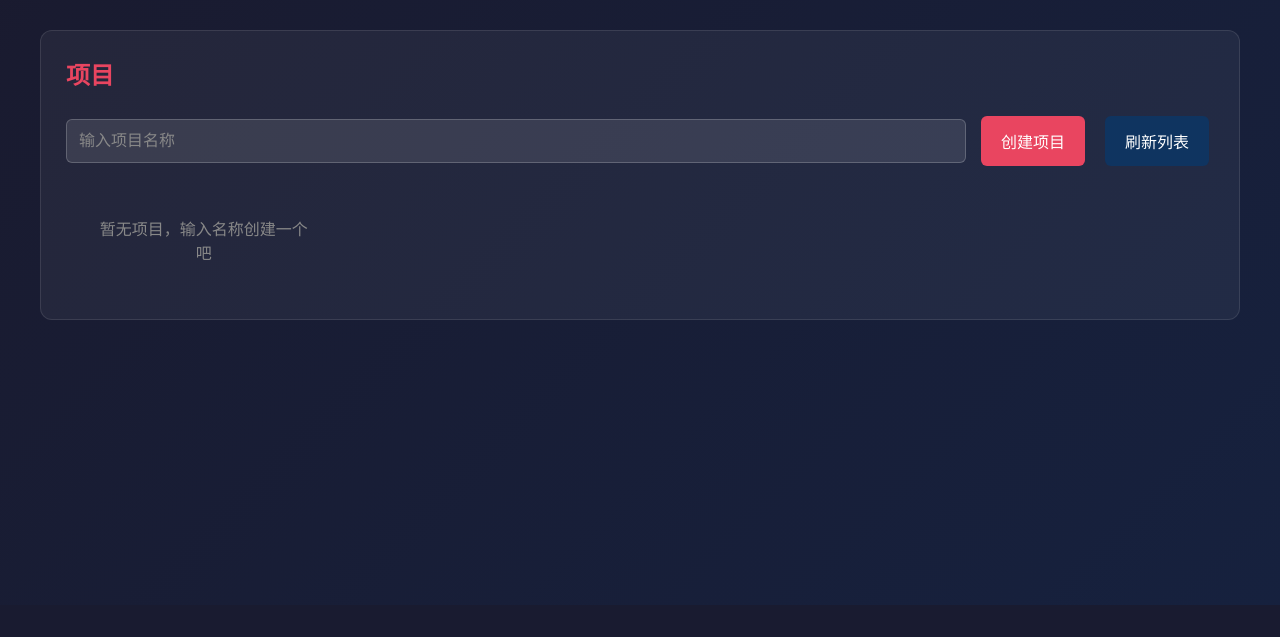
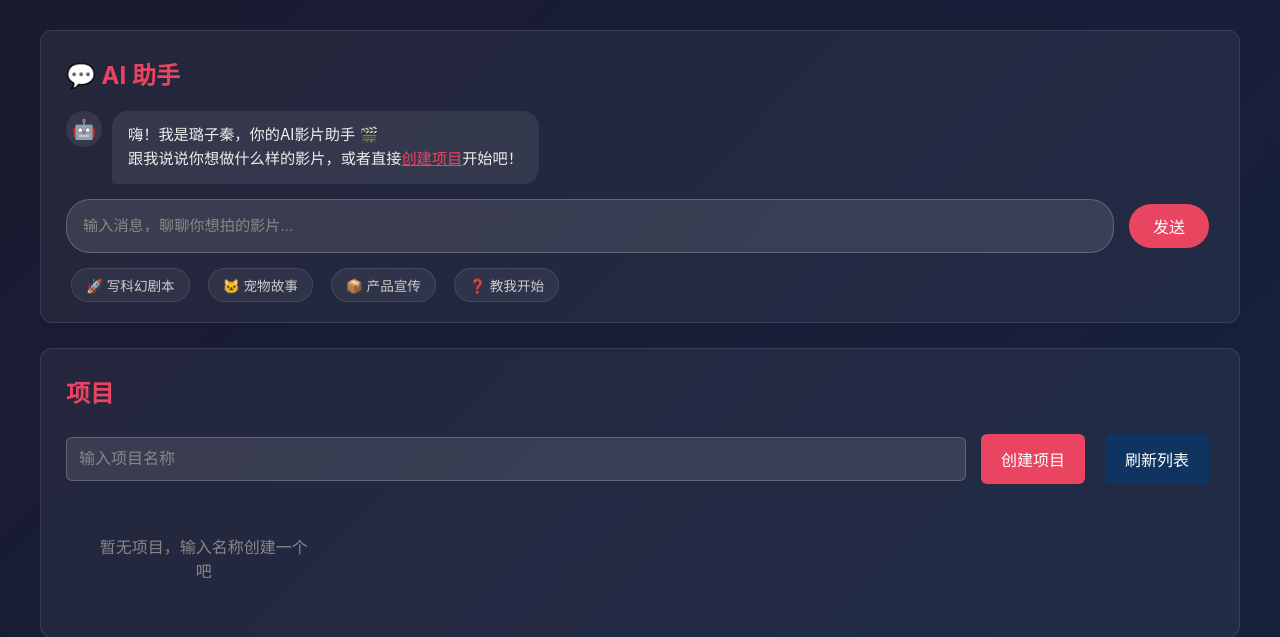
Before and after one commit to lyh1228739741/qxszz, a Flask app: page / in a window 1280 px wide. Shown: the part 195-832 px from the top of the page. Before the commit the page ends 800 px from the top, so only its background shows below. Run offline with Flask 3, Linux system fonts and the light colour scheme; data that the repository does not hold is empty; parts of the project's set-up code (start-up, migrations or seed data) failed here and were passed over.

Commit message:
💬 首页添加AI对话面板 (Kimi/DeepSeek)

```diff
--- a/ai-film-workflow/src/config/api_config.py
+++ b/ai-film-workflow/src/config/api_config.py
@@ -31,6 +31,10 @@ SUNO_BASE_URL = "https://api.suno.ai/v1"  # 请确认实际地址
 NOIZ_API_KEY = "your-noiz-api-key"
 NOIZ_BASE_URL = "https://api.noiz.ai/v1"  # 请确认实际地址
 
+# DeepSeek
+DEEPSEEK_API_KEY = "your-deepseek-api-key"
+DEEPSEEK_BASE_URL = "https://api.deepseek.com/v1"
+
 # 默认模型配置
 DEFAULT_SCRIPT_MODEL = "gpt-4o"  # 或 "kimi-k2.6"
 DEFAULT_IMAGE_MODEL = "gpt-image-2"
--- a/ai-film-workflow/web_ui/app.py
+++ b/ai-film-workflow/web_ui/app.py
@@ -187,6 +187,78 @@ def serve_output(filename):
     if fp.exists(): return send_file(fp)
     return jsonify({"error": "not found"}), 404
 
+# ===== Chat API =====
+
+import requests as req
+
+CHAT_SYSTEM_PROMPT = """你是璐子秦，一个AI影片工作流助手。你可以帮用户从零开始制作AI影片。
+
+你所在的平台提供以下功能：
+1. 📝 剧本生成 - 根据创意生成完整剧本（支持 Kimi、DeepSeek 模型）
+2. 🎬 分镜脚本 - 将剧本拆解为详细分镜脚本（含镜头、光影、时长）
+3. 🎨 资产生成 - 生成角色、场景、道具图像（8种视觉风格可选：3D国潮、水墨、赛璐璐、超写实、像素、Q版、黑白电影、手绘）
+4. 🖼️ 分镜画面 - 结合资产生成完整分镜板
+5. 🎥 成片制作 - 视频生成 + 配音配乐 + 剪辑合成
+
+工作流程：创建项目 → 输入创意 → 生成剧本 → 确认修改 → 生成分镜 → 选择风格生成资产 → 制作成片
+
+回复要求：
+- 保持友好、热情的语气，像朋友聊天一样
+- 每次回复不要太长，200字以内
+- 用emoji让对话生动
+- 主动引导用户进入下一步
+- 如果用户不知道怎么做，主动给出建议
+- 当用户准备好开始时，提醒创建项目"""
+
+@app.route('/api/chat', methods=['POST'])
+def chat():
+    data = request.json or {}
+    messages = data.get('messages', [])
+    provider = data.get('provider', 'kimi')
+
+    if not messages:
+        return jsonify({"success": False, "error": "No messages provided"}), 400
+
+    # 选择 API 配置
+    if provider == 'deepseek':
+        api_key = os.environ.get('DEEPSEEK_API_KEY', '')
+        base_url = 'https://api.deepseek.com/v1'
+        model = 'deepseek-chat'
+    else:
+        api_key = os.environ.get('KIMI_API_KEY', '')
+        base_url = 'https://api.moonshot.cn/v1'
+        model = 'moonshot-v1-8k'
+
+    if not api_key:
+        return jsonify({"success": False, "error": f"{provider.upper()}_API_KEY not configured"}), 500
+
+    # 构建请求
+    payload = {
+        "model": model,
+        "messages": [
+            {"role": "system", "content": CHAT_SYSTEM_PROMPT}
+        ] + messages[-20:],  # 保留最近20条
+        "temperature": 0.8,
+        "max_tokens": 1000
+    }
+
+    try:
+        resp = req.post(
+            f"{base_url}/chat/completions",
+            json=payload,
+            headers={
+                "Authorization": f"Bearer {api_key}",
+                "Content-Type": "application/json"
+            },
+            timeout=60
+        )
+        resp.raise_for_status()
+        result = resp.json()
+        reply = result['choices'][0]['message']['content']
+        return jsonify({"success": True, "reply": reply})
+    except Exception as e:
+        return jsonify({"success": False, "error": str(e)}), 500
+
 if __name__ == '__main__':
     port = int(os.environ.get('PORT', 5000))
     debug = os.environ.get('DEBUG', 'false').lower() == 'true'
--- a/ai-film-workflow/web_ui/static/css/style.css
+++ b/ai-film-workflow/web_ui/static/css/style.css
@@ -9,6 +9,86 @@ body {
 }
 
 .container { max-width: 1200px; margin: 0 auto; }
+
+/* ===== 对话面板 ===== */
+
+.chat-section { padding-bottom: 15px; }
+
+.chat-messages {
+    max-height: 400px; overflow-y: auto; margin-bottom: 15px;
+    display: flex; flex-direction: column; gap: 12px;
+    padding-right: 5px;
+}
+
+.chat-bubble {
+    display: flex; gap: 10px; animation: fadeIn 0.3s ease;
+    max-width: 90%;
+}
+.chat-bubble.user { flex-direction: row-reverse; align-self: flex-end; }
+.chat-bubble.ai { align-self: flex-start; }
+
+.chat-avatar {
+    width: 36px; height: 36px; border-radius: 50%;
+    display: flex; align-items: center; justify-content: center;
+    font-size: 1.2em; flex-shrink: 0;
+    background: rgba(255,255,255,0.08);
+}
+.chat-bubble.user .chat-avatar { background: rgba(233,69,96,0.2); }
+
+.chat-content {
+    background: rgba(255,255,255,0.08); padding: 12px 16px;
+    border-radius: 16px; line-height: 1.6; font-size: 0.95em;
+    word-break: break-word;
+}
+.chat-bubble.user .chat-content {
+    background: rgba(233,69,96,0.25);
+    border-bottom-right-radius: 4px;
+}
+.chat-bubble.ai .chat-content {
+    border-bottom-left-radius: 4px;
+}
+.chat-content a {
+    color: #e94560; cursor: pointer; text-decoration: underline;
+}
+
+/* 打字动画 */
+.chat-content.typing span {
+    display: inline-block; width: 8px; height: 8px;
+    border-radius: 50%; background: #888;
+    margin: 0 2px; animation: typingBounce 1.4s infinite;
+}
+.chat-content.typing span:nth-child(2) { animation-delay: 0.2s; }
+.chat-content.typing span:nth-child(3) { animation-delay: 0.4s; }
+@keyframes typingBounce {
+    0%, 60%, 100% { transform: translateY(0); opacity: 0.4; }
+    30% { transform: translateY(-6px); opacity: 1; }
+}
+
+.chat-input-row {
+    display: flex; gap: 10px; margin-bottom: 10px;
+}
+.chat-input-row input {
+    flex: 1; margin: 0; padding: 12px 16px;
+    border-radius: 24px; font-size: 0.95em;
+}
+.chat-input-row button {
+    border-radius: 24px; padding: 10px 24px; white-space: nowrap;
+}
+
+.chat-quick-actions {
+    display: flex; gap: 8px; flex-wrap: wrap;
+}
+.btn-quick {
+    background: rgba(255,255,255,0.06); color: #ccc;
+    border: 1px solid rgba(255,255,255,0.1);
+    padding: 6px 14px; border-radius: 20px;
+    font-size: 0.85em; cursor: pointer; transition: all 0.2s;
+}
+.btn-quick:hover {
+    background: rgba(233,69,96,0.15);
+    border-color: rgba(233,69,96,0.3);
+    color: #fff;
+}
 
 /* ===== 首页 ===== */
 
--- a/ai-film-workflow/web_ui/static/js/app.js
+++ b/ai-film-workflow/web_ui/static/js/app.js
@@ -524,6 +524,70 @@ async function makeFilm() {
     hideLoading();
 }
 
+// ========== 对话 ==========
+
+let chatHistory = [];
+
+function addChatBubble(role, content) {
+    const container = document.getElementById('chatMessages');
+    const bubble = document.createElement('div');
+    bubble.className = `chat-bubble ${role}`;
+    // 转换链接为可点击
+    const html = content
+        .replace(/\*\*(.+?)\*\*/g, '<strong>$1</strong>')
+        .replace(/\n/g, '<br>');
+    bubble.innerHTML = `
+        <div class="chat-avatar">${role === 'user' ? '👤' : '🤖'}</div>
+        <div class="chat-content">${html}</div>
+    `;
+    container.appendChild(bubble);
+    container.scrollTop = container.scrollHeight;
+}
+
+function quickChat(text) {
+    document.getElementById('chatInput').value = text;
+    sendChat();
+}
+
+async function sendChat() {
+    const input = document.getElementById('chatInput');
+    const message = input.value.trim();
+    if (!message) return;
+
+    input.value = '';
+    input.disabled = true;
+
+    addChatBubble('user', message);
+    chatHistory.push({ role: 'user', content: message });
+
+    // 显示 typing 指示器
+    const typingBubble = document.createElement('div');
+    typingBubble.className = 'chat-bubble ai';
+    typingBubble.id = 'typingBubble';
+    typingBubble.innerHTML = `
+        <div class="chat-avatar">🤖</div>
+        <div class="chat-content typing"><span>.</span><span>.</span><span>.</span></div>
+    `;
+    document.getElementById('chatMessages').appendChild(typingBubble);
+    document.getElementById('chatMessages').scrollTop = document.getElementById('chatMessages').scrollHeight;
+
+    try {
+        const result = await apiCall('/api/chat', 'POST', {
+            messages: chatHistory,
+            provider: 'kimi'
+        });
+        document.getElementById('typingBubble')?.remove();
+        addChatBubble('ai', result.reply);
+        chatHistory.push({ role: 'assistant', content: result.reply });
+    } catch (e) {
+        document.getElementById('typingBubble')?.remove();
+        addChatBubble('ai', '😅 抱歉，我暂时无法回复，请稍后再试...');
+    }
+
+    input.disabled = false;
+    input.focus();
+}
+
 // ========== 初始化 ==========
 
 document.addEventListener('DOMContentLoaded', () => {
--- a/ai-film-workflow/web_ui/templates/index.html
+++ b/ai-film-workflow/web_ui/templates/index.html
@@ -15,6 +15,27 @@
                 <h1>🎬 AI 影片工作流</h1>
                 <p class="subtitle">璐子秦出品 —— 有点傻但靠谱</p>
             </header>
+
+            <!-- 对话面板 -->
+            <section class="chat-section">
+                <h2>💬 AI 助手</h2>
+                <div class="chat-messages" id="chatMessages">
+                    <div class="chat-bubble ai">
+                        <div class="chat-avatar">🤖</div>
+                        <div class="chat-content">嗨！我是璐子秦，你的AI影片助手 🎬<br>跟我说说你想做什么样的影片，或者直接<a onclick="document.getElementById('projectName').focus()">创建项目</a>开始吧！</div>
+                    </div>
+                </div>
+                <div class="chat-input-row">
+                    <input type="text" id="chatInput" placeholder="输入消息，聊聊你想拍的影片..." onkeydown="if(event.key==='Enter')sendChat()">
+                    <button onclick="sendChat()" class="btn-primary">发送</button>
+                </div>
+                <div class="chat-quick-actions">
+                    <button onclick="quickChat('帮我写一个30秒的科幻短片剧本')" class="btn-quick">🚀 写科幻剧本</button>
+                    <button onclick="quickChat('我想做一个温馨的宠物故事')" class="btn-quick">🐱 宠物故事</button>
+                    <button onclick="quickChat('帮我做一个产品宣传片')" class="btn-quick">📦 产品宣传</button>
+                    <button onclick="quickChat('教我怎么开始')" class="btn-quick">❓ 教我开始</button>
+                </div>
+            </section>
 
             <section class="project-section">
                 <h2>项目</h2>
```
